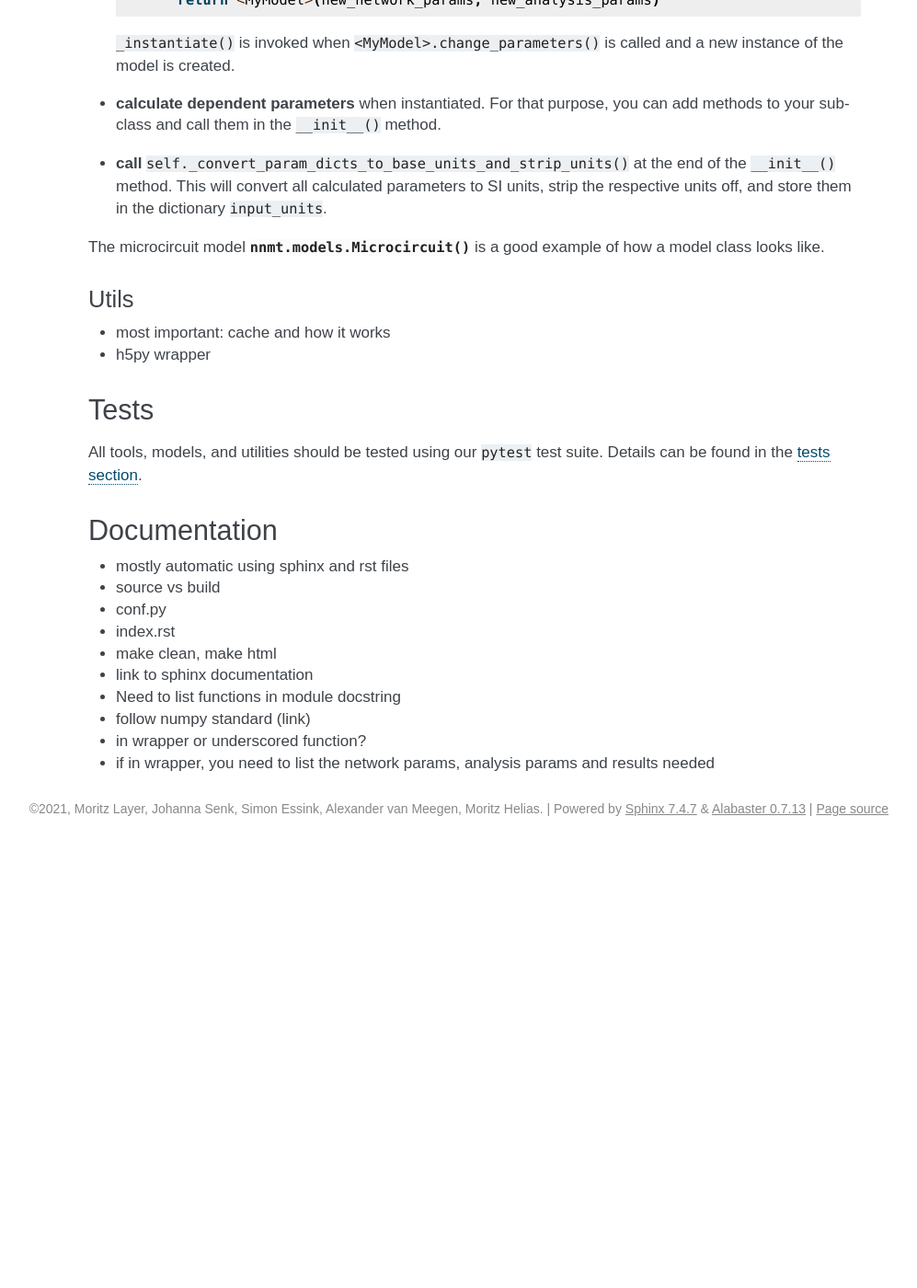
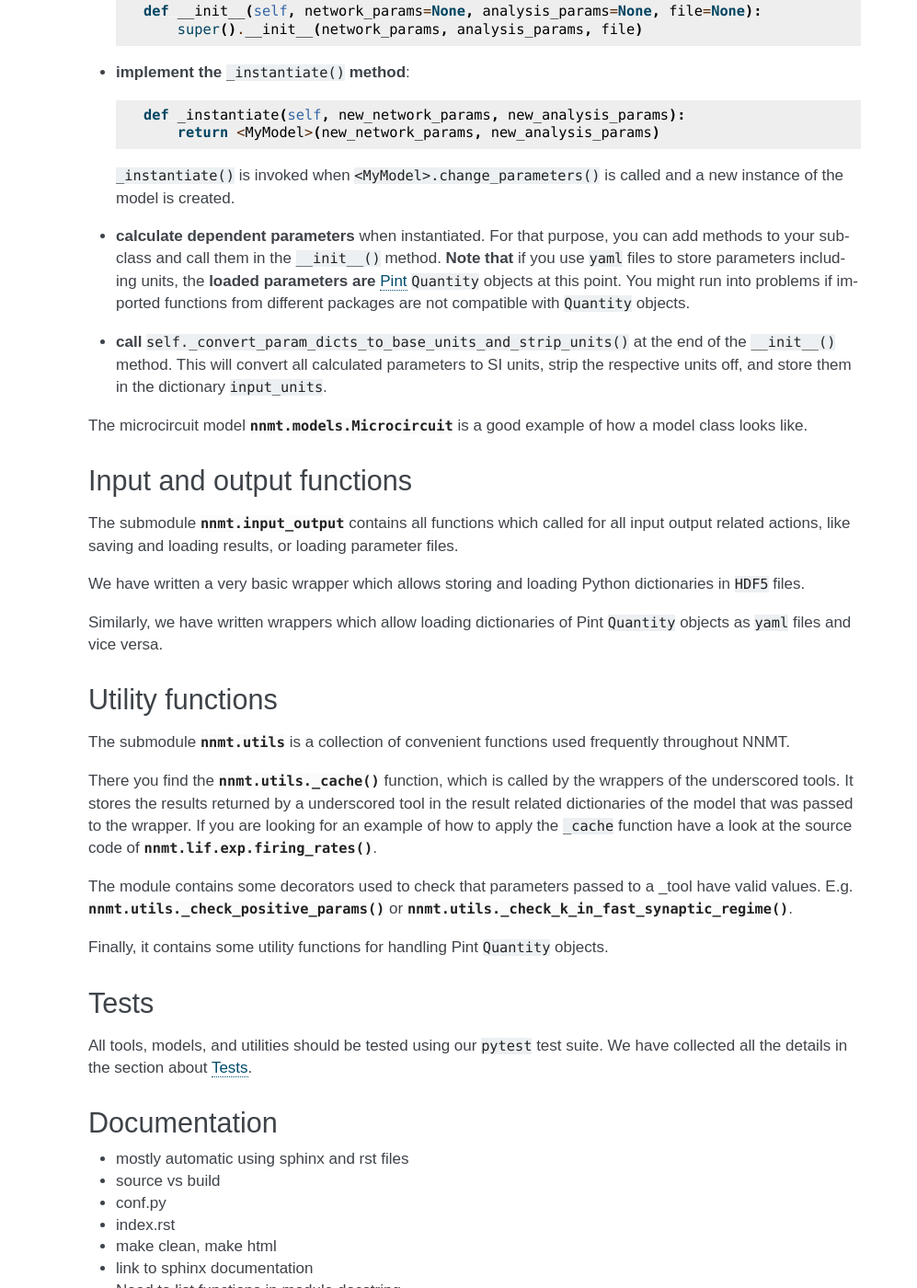
Before and after one commit to INM-6/nnmt, a Sphinx documentation site: the page built from docs/source/contributor_guide.rst, in a window 1280 px wide and 1400 px high, scrolled down 2782 px. Shown: the whole window at 92% size, without its empty margins (234-1231 px from the left). Built offline with Sphinx 7.4.7, drawn with Linux system fonts in a browser that asks for light colours; formulas are drawn with MathJax 3; pages that are not in the unit, such as notebooks, are missing from menus; before the commit the page ends 3699 px from its top, so only the background shows below that; some of the changed text lies outside the part shown.

Commit message:
Write contributor guide on utils

```diff
--- a/docs/source/contributor_guide.rst
+++ b/docs/source/contributor_guide.rst
@@ -41,6 +41,7 @@ Structure
 
 NNMT is divided into tools and methods and has a flexible, modular structure.
 The best description of the ideas behind this can be found in our paper:
+
 `NNMT: A mean-field toolbox for spiking neuronal network model analysis <add missing link>`_.
 
 Design principles
@@ -68,8 +69,9 @@ be followed when writing new code for the toolbox:
   inspiration to us was the submodule structure of SciPy, which (at least
   it seemed so to us) is rather free and fitted to the needs at hand.
 
+*****
 Tools
-=====
+*****
 
 Tools are **Python functions** and constitute the core of NNMT. They actually
 perform the calculations.
@@ -93,7 +95,7 @@ unnecessarily cumbersome at first sight, thereby destroying all your precious
 efforts.
 
 _Tools
-******
+======
 
 Tools with an underscore are where the job is done. Underscored tools should
 
@@ -101,27 +103,36 @@ Tools with an underscore are where the job is done. Underscored tools should
   **arguments**.
 - **perform the calculations**.
 - **assert** that all arguments have **valid values**. For example, they need
-- to check whether parameters that only should be positive are negative.
+  to check whether parameters that only should be positive are negative. You
+  could use the check decorators defined in :mod:`nnmt.utils` for this.
 - **raise warnings if valid parameter regime is left**. For example if the
   assumptions made in the underlying theory are not fulfilled by the
   parameters.
-- **raise errors if return values are meaningless**. For example if negative
+- **raise errors if return values are meaningless**, for example if negative
   rates would be returned.
 
+Have a look at the source code of :func:`nnmt.lif.exp._firing_rate_shift` if
+you would like to see an example.
+
 Wrappers
-********
+========
 
 To make an underscored tool compatible with the convience layer, a.k.a. models,
 it gets a wrapper withouth an underscore. The non underscored wrappers should
 
 - **expect an** ``nnmt.model`` **as argument**.
 - **check** that all **parameters and results needed are stored in the model**.
-- invoces the _cache function to **store the results**.
+- invoces the :func:`nnmt.utils._cache` function to **store the results** in
+  the model instance.
+
+Have a look at the source code of :func:`nnmt.lif.exp.firing_rates` if you
+would like to see an example.
 
 .. _subsec models:
 
+******
 Models
-======
+******
 
 Models are Python classes that serve as containers for network parameters,
 analysis parameters, and results. They come with some convenience methods for
@@ -136,9 +147,9 @@ setting.
 
 A model should
 
-- **be a subclass of** the generic :meth:`nnmt.models.Network` class and invoke
-  the parent ``__init__()`` method. The model's ``__init__()`` method should
-  start with
+- **be a subclass of** the generic :class:`nnmt.models.Network` class and
+  invoke the parent ``__init__()`` method. The model's ``__init__()`` method
+  should start with
 
   .. code::
 
@@ -156,27 +167,62 @@ A model should
   called and a new instance of the model is created.
 - **calculate dependent parameters** when instantiated. For that purpose, you
   can add methods to your subclass and call them in the ``__init__()`` method.
+  **Note that** if you use ``yaml`` files to store parameters including units,
+  the **loaded parameters are**
+  `Pint <https://pint.readthedocs.io/en/stable/>`_
+  ``Quantity`` objects at this point. You might run into problems if imported
+  functions from different packages are not compatible with ``Quantity``
+  objects.
 - **call** ``self._convert_param_dicts_to_base_units_and_strip_units()`` at the
   end of the ``__init__()`` method. This will convert all calculated parameters
   to SI units, strip the respective units off, and store them in the dictionary
   ``input_units``.
 
-The microcircuit model :meth:`nnmt.models.Microcircuit` is a good example of
+The microcircuit model :class:`nnmt.models.Microcircuit` is a good example of
 how a model class looks like.
 
-Utils
-=====
+**************************
+Input and output functions
+**************************
 
-- most important: cache and how it works
-- h5py wrapper
+The submodule :mod:`nnmt.input_output` contains all functions which called for
+all input output related actions, like saving and loading results, or loading
+parameter files.
+
+We have written a very basic wrapper which allows storing and loading Python
+dictionaries in ``HDF5`` files.
+
+Similarly, we have written wrappers which allow loading dictionaries of Pint
+``Quantity`` objects as ``yaml`` files and vice versa.
+
+*****************
+Utility functions
+*****************
+
+The submodule :mod:`nnmt.utils` is a collection of convenient functions used
+frequently throughout NNMT.
+
+There you find the :func:`nnmt.utils._cache` function, which is called by the
+wrappers of the underscored tools. It stores the results returned by a
+underscored tool in the result related dictionaries of the model that was
+passed to the wrapper. If you are looking for an example of how to apply the
+``_cache`` function have a look at the source code of
+:func:`nnmt.lif.exp.firing_rates`.
+
+The module contains some decorators used to check that parameters passed to a
+_tool have valid values. E.g. :func:`nnmt.utils._check_positive_params` or
+:func:`nnmt.utils._check_k_in_fast_synaptic_regime`.
+
+Finally, it contains some utility functions for handling Pint ``Quantity``
+objects.
 
 *****
 Tests
 *****
 
 All tools, models, and utilities should be tested using our ``pytest`` test
-suite. Details can be found in the :ref:`tests section <mytests>`.
-
+suite. We have collected all the details in the section about
+:ref:`Tests <mytests>`.
 
 .. _subsec docs:
 
```
